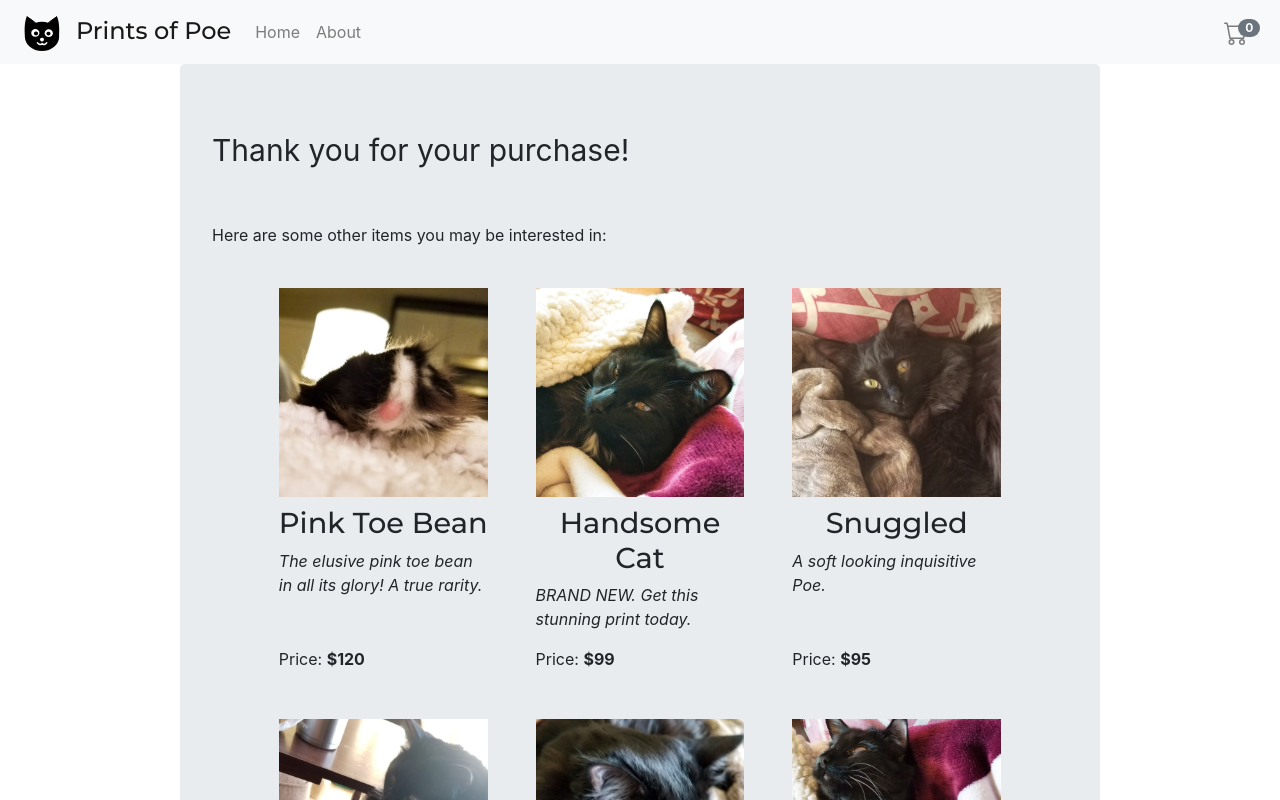
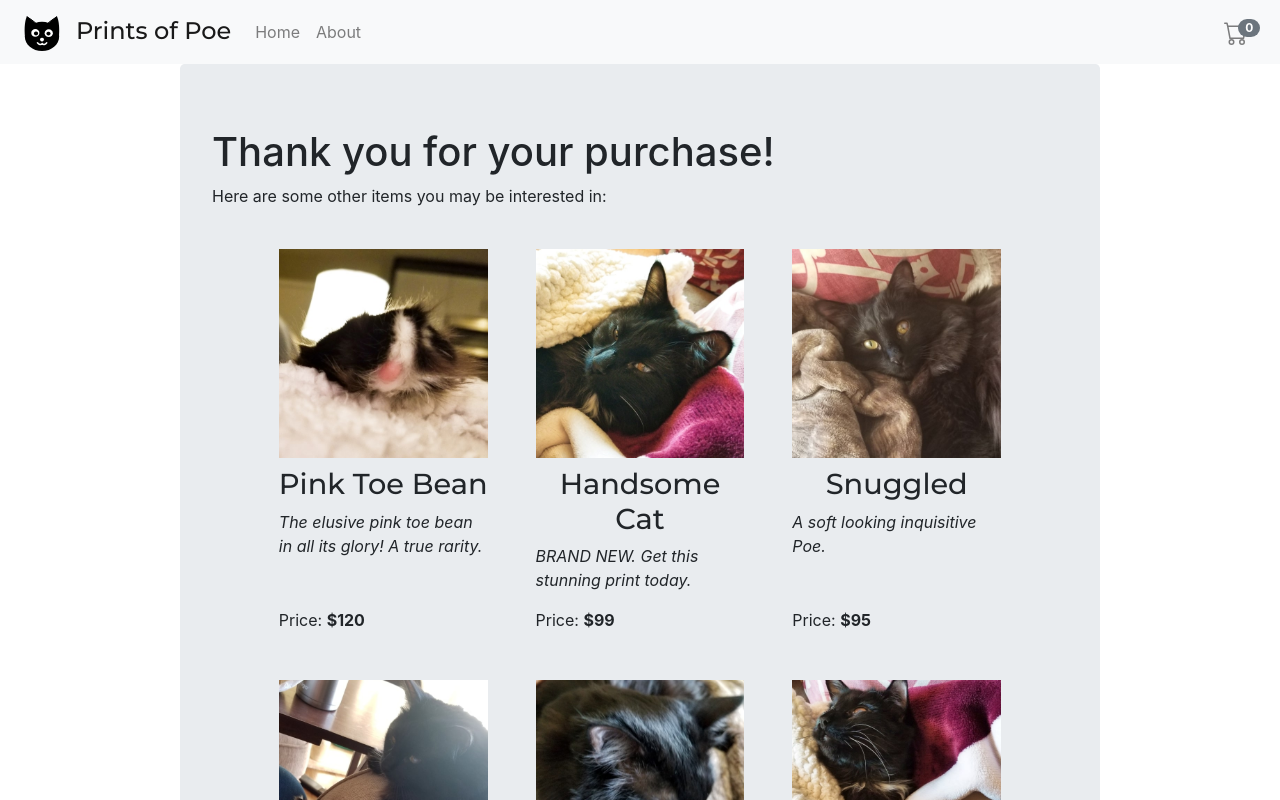
Before and after one commit to googleinterns/measurement-library, a React (Create React App) app in the folder demo/: page /thanks in a window 1280 px wide. Shown: the top 800 px of the page. Built offline with nearby package versions, Linux system fonts and the light colour scheme.

Commit message:
Use more appropriate html tags

```diff
--- a/demo/src/screens/ThankScreen/ThankScreen.js
+++ b/demo/src/screens/ThankScreen/ThankScreen.js
@@ -52,11 +52,12 @@ export const ThankScreenBase = function({items}) {
         <Col/>
         <Col xs={10}>
           <Jumbotron>
-            <div style = {{paddingBottom: 50, fontSize: 30}}>
-              {'Thank you for your purchase!'}
-            </div>
-            {'Here are some other items you may be interested in:'}
-            <br/>
+            <h1>
+              Thank you for your purchase!
+            </h1>
+            <p>
+              Here are some other items you may be interested in:
+            </p>
             <ul className="product-list">
               {productListings}
             </ul>
```
